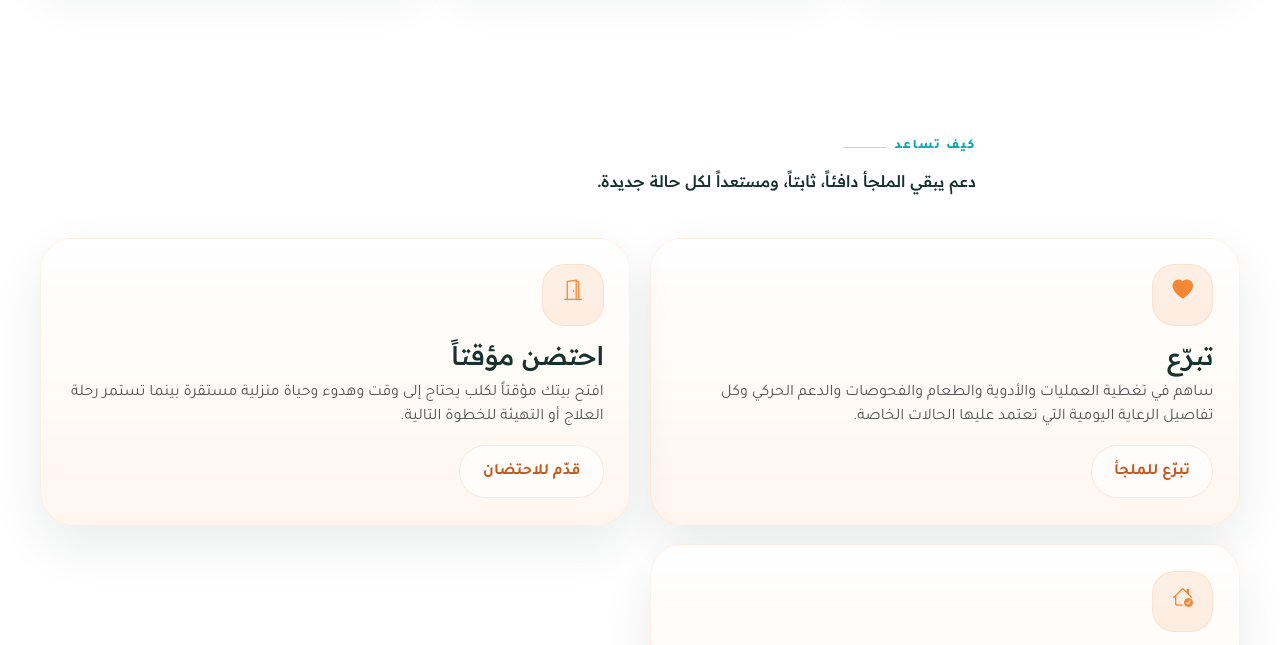
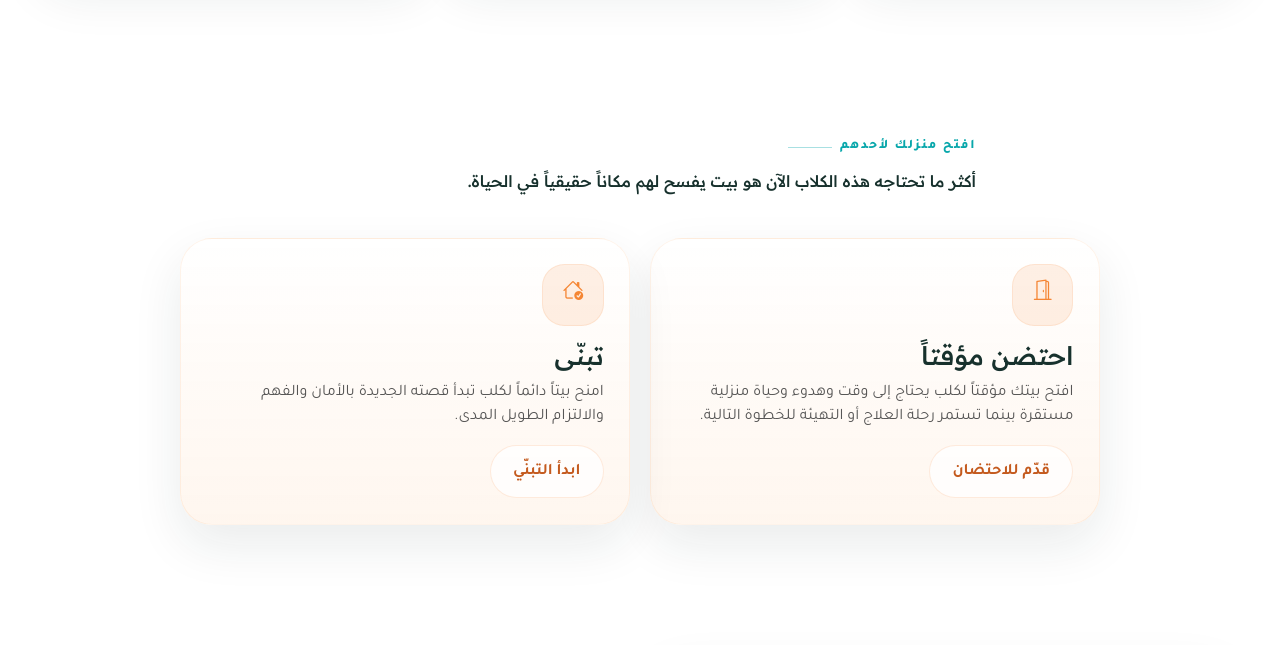
Before and after one commit to mohammad-alajlouni/petly, a website: page ar/shelter.html in a window 1280 px wide. Shown: the part 2340-2985 px from the top of the page. Drawn offline with nearby package versions, Linux system fonts and the light colour scheme.

Commit message:
refactor: remove donation block, rename help section

```diff
--- a/ar/shelter.html
+++ b/ar/shelter.html
@@ -142,18 +142,11 @@
 
     <section class="section-padding-sm">
       <div class="petly-container">
-        <div class="section-heading centered" data-reveal="scale">
-          <p class="eyebrow justify-content-center">كيف تساعد</p>
-          <h2>دعم يبقي الملجأ دافئاً، ثابتاً، ومستعداً لكل حالة جديدة.</h2>
+        <div class="section-heading centered shelter-homes-heading" data-reveal="scale">
+          <p class="eyebrow justify-content-center">افتح منزلك لأحدهم</p>
+          <h2>أكثر ما تحتاجه هذه الكلاب الآن هو بيت يفسح لهم مكاناً حقيقياً في الحياة.</h2>
         </div>
-        <div class="help-grid">
-          <article class="help-card" data-reveal="right">
-            <div class="shelter-icon"><i class="bi bi-heart-fill"></i></div>
-            <h3>تبرّع</h3>
-            <p>ساهم في تغطية العمليات والأدوية والطعام والفحوصات والدعم الحركي وكل تفاصيل الرعاية اليومية التي تعتمد عليها الحالات الخاصة.</p>
-            <!-- TODO: donation link -->
-            <a class="btn-secondary-petly" href="#">تبرّع للملجأ</a>
-          </article>
+        <div class="help-grid help-grid-two-up">
           <article class="help-card" data-reveal="scale">
             <div class="shelter-icon"><i class="bi bi-door-open"></i></div>
             <h3>احتضن مؤقتاً</h3>
--- a/assets/css/custom.css
+++ b/assets/css/custom.css
@@ -2938,6 +2938,12 @@ body[data-lang="ar"] .field-petly label {
   border-color: rgba(245, 134, 52, 0.22);
 }
 
+.help-grid-two-up {
+  grid-template-columns: repeat(2, minmax(0, 1fr));
+  width: min(920px, 100%);
+  margin-inline: auto;
+}
+
 .shelter-connection-card,
 .shelter-follow {
   padding: clamp(1.4rem, 2.8vw, 2rem);
```
Also changed, not shown: shelter.html (+4 -11 lines).
